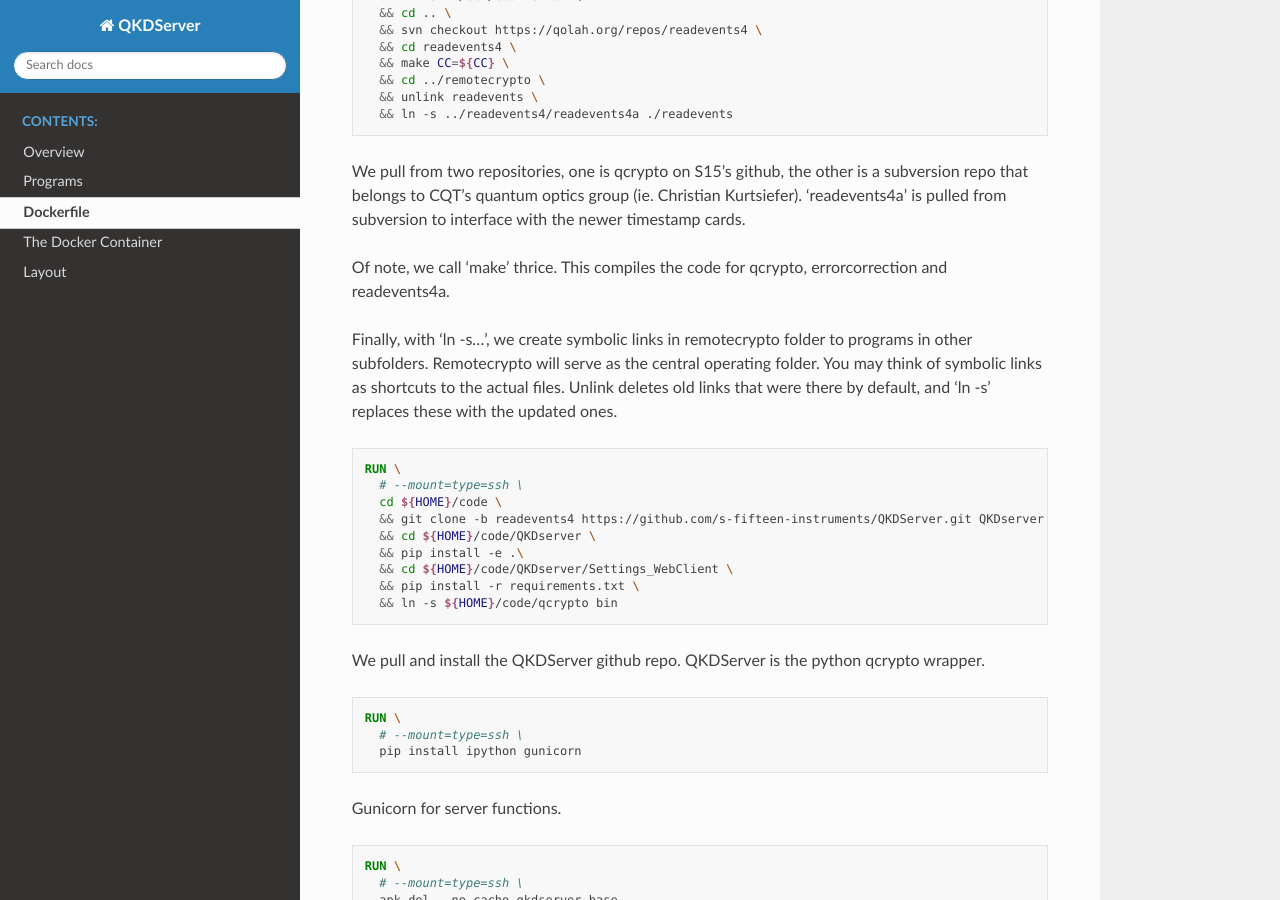
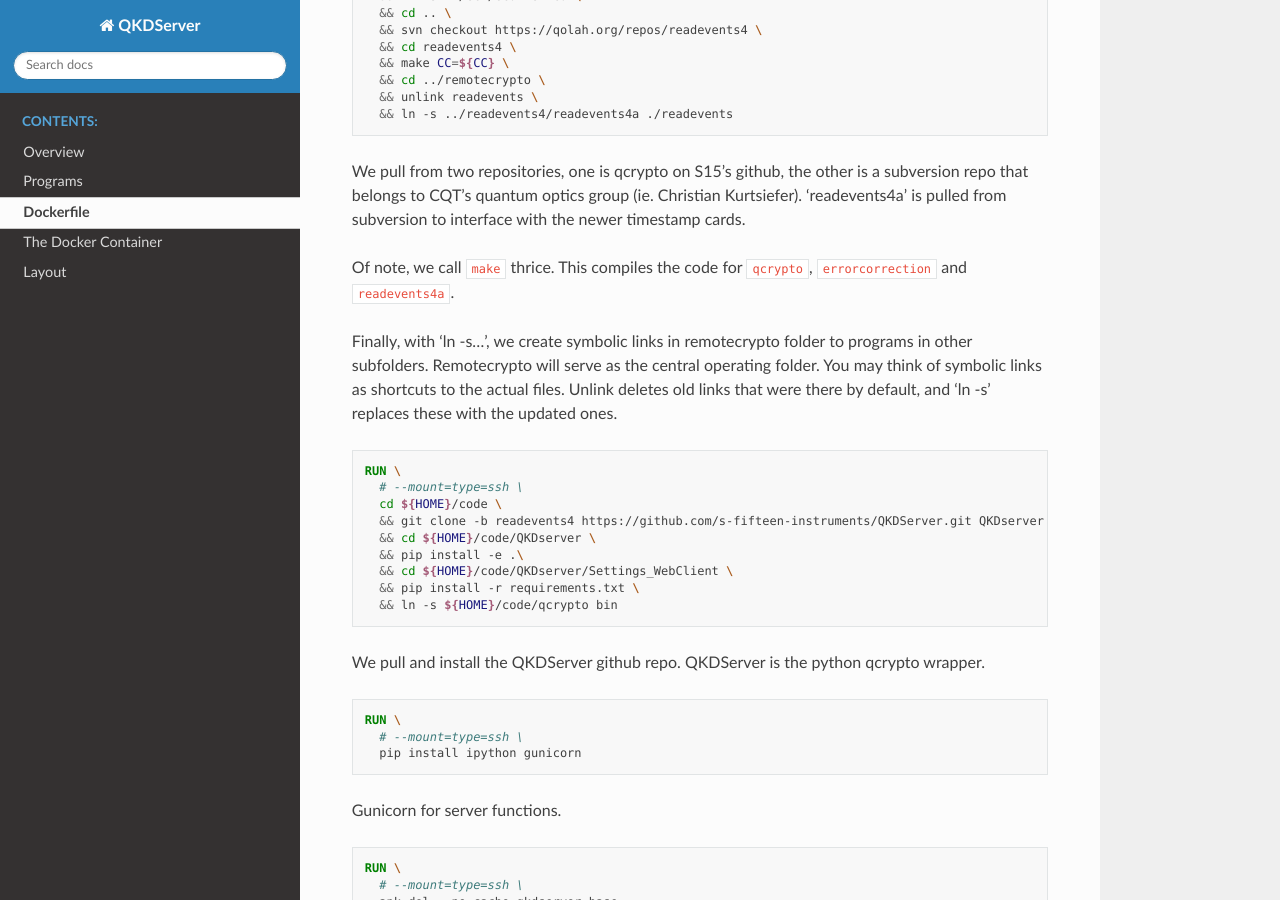
Before and after one commit to s-fifteen-instruments/QKDServer, a Sphinx documentation site: the page built from docs/source/Running/dockerfile.rst, in a window 1280 px wide and 900 px high, scrolled down 1407 px. Built offline with Sphinx 7.4.7 and the Read the Docs theme 2.0.0, drawn with Linux system fonts in a browser that asks for light colours; pages that are not in the unit, such as notebooks, are missing from menus.

```diff
--- a/docs/source/Running/dockerfile.rst
+++ b/docs/source/Running/dockerfile.rst
@@ -78,7 +78,7 @@ to install qcrypto, the code that allows intercommunication between S15's device
 We pull from two repositories, one is qcrypto on S15's github, the other is a subversion repo that belongs to CQT's quantum optics group (ie. Christian Kurtsiefer).
 'readevents4a' is pulled from subversion to interface with the newer timestamp cards.
 
-Of note, we call 'make' thrice. This compiles the code for qcrypto, errorcorrection and readevents4a.
+Of note, we call ``make`` thrice. This compiles the code for ``qcrypto``, ``errorcorrection`` and ``readevents4a``.
 
 Finally, with 'ln -s...', we create symbolic links in remotecrypto folder to programs in other subfolders. Remotecrypto will serve as the central operating folder. You
 may think of symbolic links as shortcuts to the actual files. Unlink deletes old links that were there by default, and 'ln -s' replaces these with the updated ones.
```
